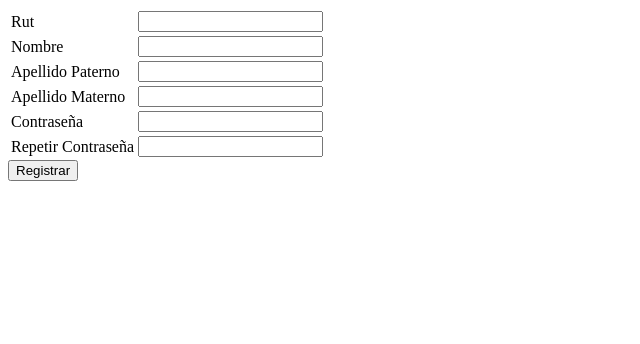
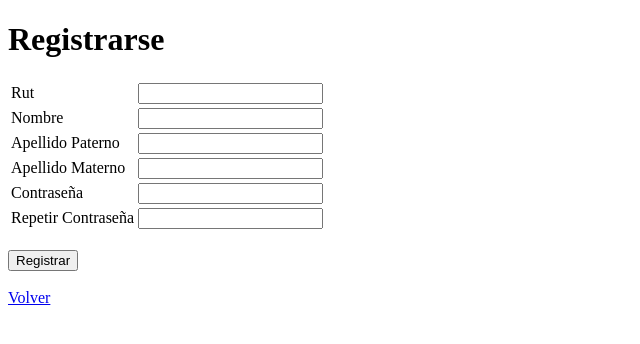
Before and after one commit to yaechrome/CertificaDev, a PHP site: page /CertificaDev/paginas/ventanaAgregarUsuario.php in a window 1280 px wide. Shown: the top 344 px of the page, without its empty margins (0-640 px from the left). Run offline with PHP 8.4, Linux system fonts and the light colour scheme.

Commit message:
se agrega "volver" a registrarse

```diff
--- a/paginas/ventanaAgregarUsuario.php
+++ b/paginas/ventanaAgregarUsuario.php
@@ -7,9 +7,10 @@ and open the template in the editor.
 <html>
     <head>
         <meta charset="UTF-8">
-        <title></title>
+        <title>Registrarse</title>
     </head>
     <body>
+        <h1>Registrarse</h1>
         <form action="agregarUsuario.php" method="POST">
             <table border="0">
                 <tbody>
@@ -39,7 +40,10 @@ and open the template in the editor.
                     </tr>
                 </tbody>
             </table>
+            <br>
             <input type="submit" value="Registrar" name="btnRegistrar" />
         </form>
+        <br>
+        <a href="../login/Login.html">Volver</a>
     </body>
 </html>
```
